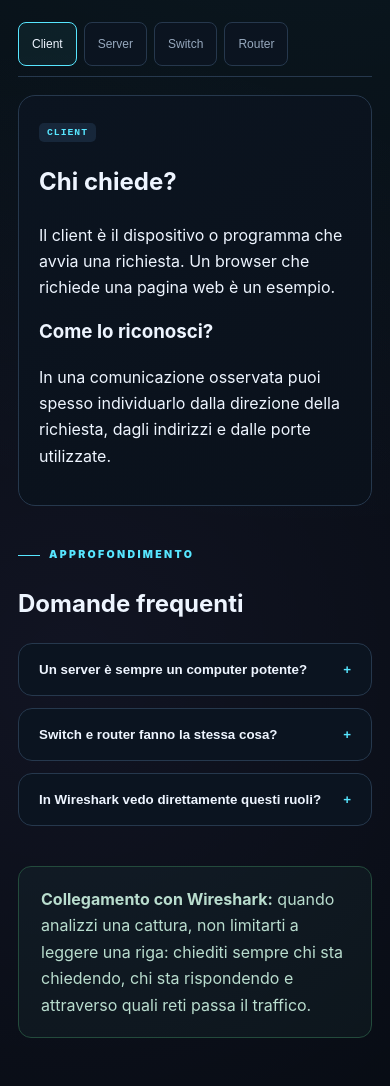
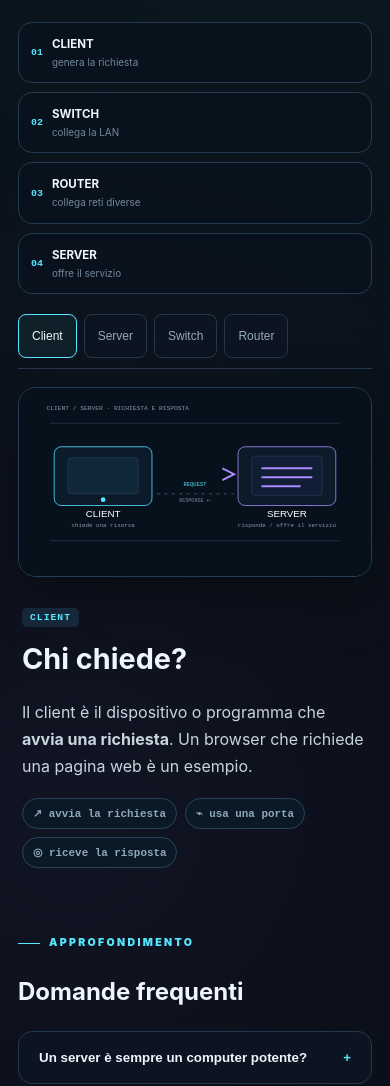
Before and after one commit to FabioBarontini/lezioni, a plain HTML site: page seta/primo-periodo/sistemi/componenti/index.html in a window 390 px wide. Shown: the part 863-1949 px from the top of the page. Drawn offline with Linux system fonts and the light colour scheme.

Commit message:
Add files via upload

```diff
--- a/seta/primo-periodo/sistemi/componenti/index.html
+++ b/seta/primo-periodo/sistemi/componenti/index.html
@@ -1,18 +1,61 @@
 <!doctype html><html lang="it"><head><meta charset="utf-8"><meta name="viewport" content="width=device-width,initial-scale=1"><title>Componenti della rete · SETA</title><link rel="stylesheet" href="../../../../style.css"></head><body><header><a class="logo" href="../../../../index.html"><b>⌁</b> SETA</a><div class="crumb">01 / COMPONENTI DELLA RETE</div><a class="backtop" style="margin-left:auto" href="../index.html">← MAPPA</a></header><main class="page"><a class="back" href="../index.html">← TORNA ALLA MAPPA</a><div class="eyebrow">01 · FONDAMENTI</div><h1>Chi fa <em>cosa?</em></h1><p class="lead">Client, server, switch e router sono quattro ruoli fondamentali. Capirli permette di interpretare ciò che vedremo in Wireshark.</p>
 <div class="definition"><strong>IDEA CHIAVE</strong><p>Una comunicazione non è solo “un computer che parla con un altro”: ci sono dispositivi che chiedono, offrono, collegano e instradano.</p></div>
 <div class="flow"><div class="device"><b>CLIENT</b>chiede</div><span class="arrow">→</span><div class="device"><b>SWITCH</b>collega</div><span class="arrow">→</span><div class="device"><b>ROUTER</b>instrada</div><span class="arrow">→</span><div class="device"><b>SERVER</b>risponde</div></div>
+
+<div class="visual-legend">
+  <div><i>01</i><b>CLIENT</b><span>genera la richiesta</span></div>
+  <div><i>02</i><b>SWITCH</b><span>collega la LAN</span></div>
+  <div><i>03</i><b>ROUTER</b><span>collega reti diverse</span></div>
+  <div><i>04</i><b>SERVER</b><span>offre il servizio</span></div>
+</div>
+
 <div class="tabs" role="tablist"><button class="tab" aria-selected="true" data-tab="client">Client</button><button class="tab" aria-selected="false" data-tab="server">Server</button><button class="tab" aria-selected="false" data-tab="switch">Switch</button><button class="tab" aria-selected="false" data-tab="router">Router</button></div>
-<div id="client" class="tabpanel active"><div class="card"><span class="tag">CLIENT</span><h2>Chi chiede?</h2><p>Il client è il dispositivo o programma che avvia una richiesta. Un browser che richiede una pagina web è un esempio.</p><h3>Come lo riconosci?</h3><p>In una comunicazione osservata puoi spesso individuarlo dalla direzione della richiesta, dagli indirizzi e dalle porte utilizzate.</p></div></div>
-<div id="server" class="tabpanel"><div class="card"><span class="tag">SERVER</span><h2>Chi offre il servizio?</h2><p>Il server mette a disposizione un servizio e risponde alle richieste ricevute.</p><h3>Importante</h3><p>“Server” descrive un ruolo: lo stesso computer può essere client in una comunicazione e server in un'altra.</p></div></div>
-<div id="switch" class="tabpanel"><div class="card"><span class="tag">SWITCH</span><h2>Chi collega?</h2><p>Lo switch collega dispositivi della stessa rete locale e inoltra frame verso la porta appropriata.</p><h3>Da ricordare</h3><p>Opera principalmente a livello di collegamento e usa gli indirizzi MAC per prendere decisioni di inoltro.</p></div></div>
-<div id="router" class="tabpanel"><div class="card"><span class="tag">ROUTER</span><h2>Chi instrada?</h2><p>Il router collega reti differenti e decide dove inoltrare i pacchetti IP.</p><h3>In pratica</h3><p>Quando la destinazione non appartiene alla rete locale, il traffico può essere inviato verso il router/gateway.</p></div></div>
+<div id="client" class="tabpanel active">
+  <div class="role-layout">
+    <div class="role-copy"><span class="tag">CLIENT</span><h2>Chi chiede?</h2>
+      <p>Il client è il dispositivo o programma che <b>avvia una richiesta</b>. Un browser che richiede una pagina web è un esempio.</p>
+      <div class="role-points"><span>↗ avvia la richiesta</span><span>⌁ usa una porta</span><span>◎ riceve la risposta</span></div>
+    </div>
+    <img src="../../../../assets/client-server.svg" alt="Animazione client server: richiesta e risposta">
+  </div>
+</div>
+<div id="server" class="tabpanel">
+  <div class="role-layout">
+    <div class="role-copy"><span class="tag">SERVER</span><h2>Chi offre il servizio?</h2>
+      <p>Il server mette a disposizione un servizio e <b>risponde alle richieste</b> ricevute.</p>
+      <div class="role-points"><span>◉ resta in ascolto</span><span>↙ riceve richieste</span><span>↗ restituisce una risposta</span></div>
+      <p class="micro-note">“Server” descrive un ruolo: lo stesso computer può essere client in una comunicazione e server in un'altra.</p>
+    </div>
+    <img src="../../../../assets/client-server.svg" alt="Animazione client server: il server risponde">
+  </div>
+</div>
+<div id="switch" class="tabpanel">
+  <div class="role-layout">
+    <div class="role-copy"><span class="tag">SWITCH</span><h2>Chi collega?</h2>
+      <p>Lo switch collega dispositivi della <b>stessa rete locale</b> e inoltra i frame verso la porta appropriata.</p>
+      <div class="role-points"><span>LAN locale</span><span>indirizzi MAC</span><span>inoltro dei frame</span></div>
+      <p class="micro-note"><b>Idea chiave:</b> lo switch fa comunicare tra loro i dispositivi che appartengono alla stessa LAN.</p>
+    </div>
+    <img src="../../../../assets/switch-lan.svg" alt="Switch che collega quattro dispositivi della stessa LAN">
+  </div>
+</div>
+<div id="router" class="tabpanel">
+  <div class="role-layout">
+    <div class="role-copy"><span class="tag">ROUTER</span><h2>Chi instrada?</h2>
+      <p>Il router collega <b>reti differenti</b> e decide dove inoltrare i pacchetti IP.</p>
+      <div class="role-points"><span>LAN A</span><span>→ ROUTER →</span><span>LAN B</span></div>
+      <p class="micro-note"><b>Idea chiave:</b> se la destinazione non appartiene alla rete locale, il traffico può essere inviato verso il router/default gateway.</p>
+    </div>
+    <img src="../../../../assets/router-lans.svg" alt="Router che interconnette due LAN differenti">
+  </div>
+</div>
 <section class="section"><div class="eyebrow">APPROFONDIMENTO</div><h2>Domande frequenti</h2>
 <div class="accordion"><button>Un server è sempre un computer potente? <span>+</span></button><div class="answer">No. “Server” indica soprattutto il ruolo svolto: offrire un servizio. Anche un dispositivo relativamente semplice può funzionare da server.</div></div>
 <div class="accordion"><button>Switch e router fanno la stessa cosa? <span>+</span></button><div class="answer">No. Lo switch collega dispositivi all'interno di una rete locale; il router collega reti e instrada pacchetti IP.</div></div>
 <div class="accordion"><button>In Wireshark vedo direttamente questi ruoli? <span>+</span></button><div class="answer">Non sempre. Li deduci dalla comunicazione osservando indirizzi, porte, protocolli e direzione del traffico.</div></div></section>
 <div class="tip"><b>Collegamento con Wireshark:</b> quando analizzi una cattura, non limitarti a leggere una riga: chiediti sempre chi sta chiedendo, chi sta rispondendo e attraverso quali reti passa il traffico.</div>
 
-<section class="visual-learning reveal">
+<section class="visual-learning">
   <div class="section-title"><div><div class="eyebrow">ARCHITETTURA</div><h2>Quattro ruoli, quattro funzioni</h2></div>
   <p>La rete diventa più semplice quando distinguiamo chi utilizza un servizio, chi lo offre e quali apparati collegano i dispositivi.</p></div>
   <div class="visual-grid">
--- a/style.css
+++ b/style.css
@@ -310,3 +310,26 @@ code{border:1px solid #22384b;background:#0a1622;border-radius:5px;padding:1px 5
  .service-cards summary{align-items:flex-start;flex-direction:column}
  .service-cards summary span{text-align:left}
 }
+
+/* ===== SETA v10 · VISIBLE VISUAL CONTENT ===== */
+.visual-learning{opacity:1!important;visibility:visible!important}
+.role-layout{display:grid;grid-template-columns:.72fr 1.28fr;gap:22px;align-items:center}
+.role-copy{padding:8px 4px}
+.role-copy h2{font-size:clamp(1.8rem,3vw,2.8rem);margin:.5rem 0 1rem}
+.role-copy p{line-height:1.7;color:#c7d5df}
+.role-copy img{width:100%}
+.role-layout>img{width:100%;border:1px solid #263f56;border-radius:18px;background:#07111c;box-shadow:0 20px 55px rgba(0,0,0,.35)}
+.role-points{display:flex;flex-wrap:wrap;gap:8px;margin:18px 0}
+.role-points span{border:1px solid #29455c;background:#0b1926;border-radius:999px;padding:8px 10px;color:#8ea9bc;font:600 .68rem ui-monospace,monospace}
+.micro-note{font-size:.84rem!important;color:#8299ad!important;border-left:2px solid #31536c;padding-left:12px}
+.visual-legend{display:grid;grid-template-columns:repeat(4,1fr);gap:9px;margin:16px 0 20px}
+.visual-legend>div{display:grid;grid-template-columns:auto 1fr;column-gap:9px;align-items:center;padding:12px;border:1px solid #233b51;border-radius:14px;background:rgba(8,18,28,.75)}
+.visual-legend i{grid-row:1/3;font-style:normal;color:#57e6ff;font:700 .62rem ui-monospace,monospace}
+.visual-legend b{font-size:.72rem}.visual-legend span{font-size:.62rem;color:#71899d}
+.visual-grid img,.image-card img{display:block}
+@media(max-width:760px){
+ .role-layout{grid-template-columns:1fr;gap:16px}
+ .role-layout>img{order:-1}
+ .visual-legend{grid-template-columns:1fr 1fr}
+}
+@media(max-width:430px){.visual-legend{grid-template-columns:1fr}}
```
Also changed, not shown: seta/primo-periodo/sistemi/dns-dhcp-arp-acl/index.html (+1 -1 lines), seta/primo-periodo/sistemi/ip/index.html (+1 -1 lines), seta/primo-periodo/sistemi/pacchetto/index.html (+1 -1 lines), seta/primo-periodo/sistemi/wireshark/index.html (+1 -1 lines).
